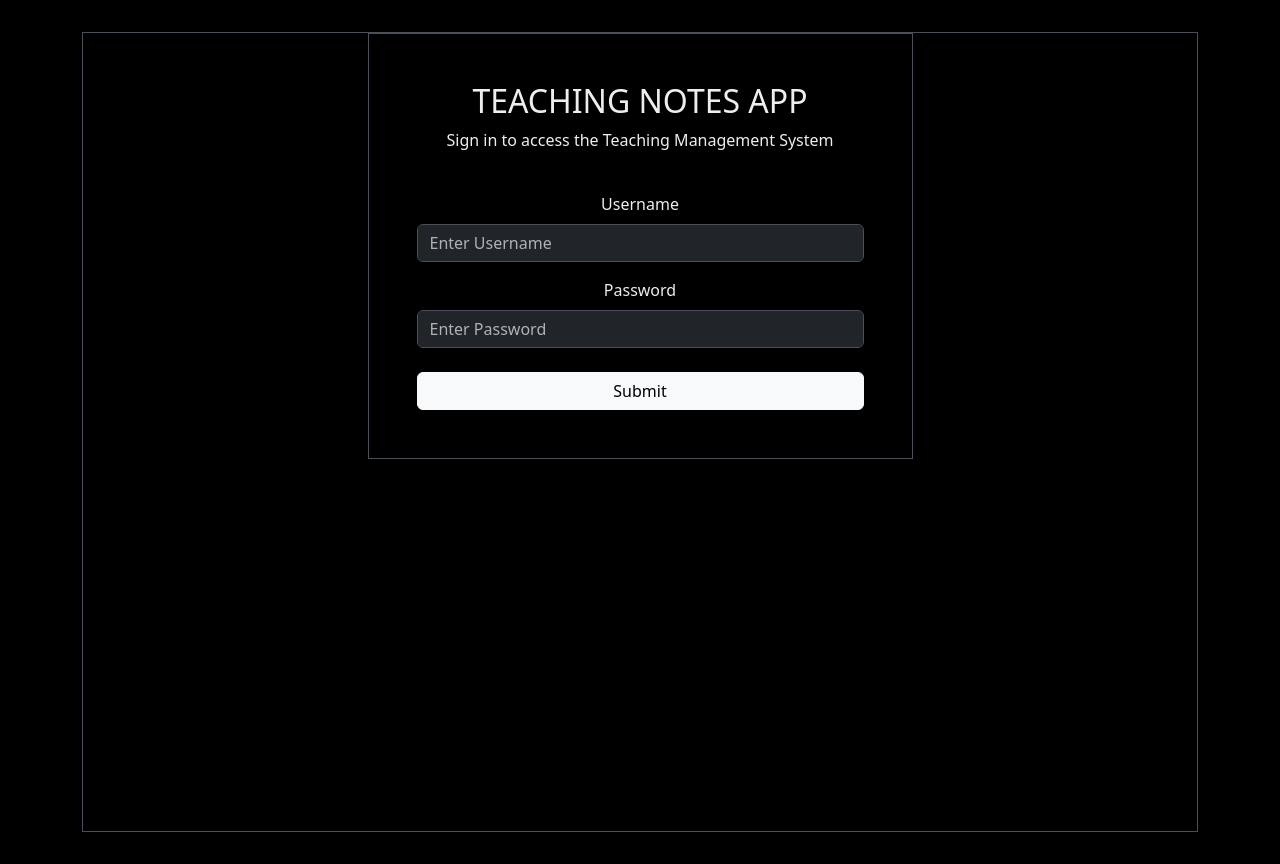
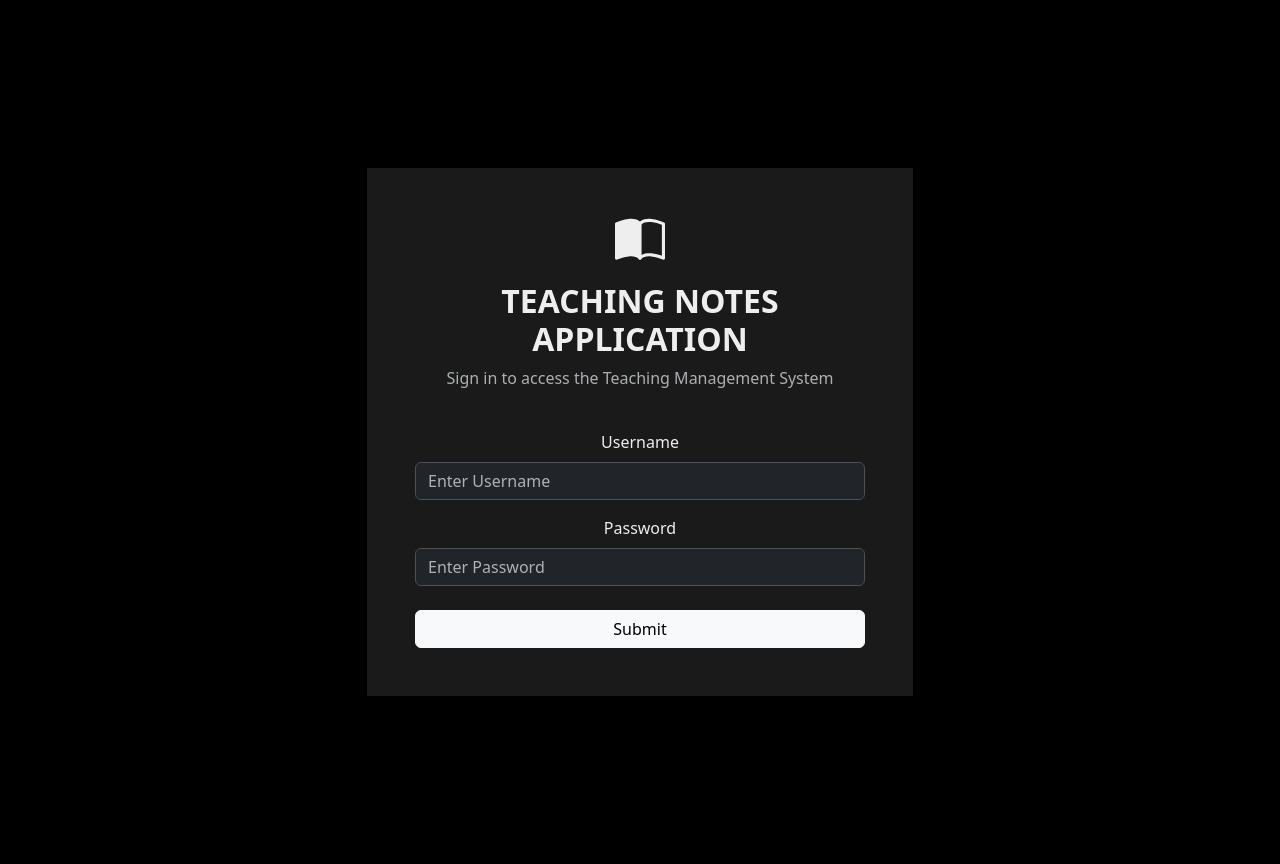
Before and after one commit to nurqahar/fullstack, a React (Vite) app in the folder frontend/: page /login in a window 1280 px wide. Built offline with nearby package versions, Linux system fonts and the light colour scheme.

Commit message:
add dashboard, edit navbar

```diff
--- a/frontend/src/App.jsx
+++ b/frontend/src/App.jsx
@@ -3,6 +3,7 @@ import Container from "react-bootstrap/Container";
 import "./App.css";
 import Login from "./pages/Login.jsx";
 import Homepage from "./components/Homepage";
+import Dashboard from "./components/Dashboard.jsx";
 
 function App() {
   return (
@@ -11,6 +12,7 @@ function App() {
         <Routes>
           <Route index element={<Homepage />} />
           <Route path="/login" element={<Login />} />
+          <Route path="/dashboard" element={<Dashboard />} />
         </Routes>
       </Container>
     </BrowserRouter>
--- /dev/null
+++ b/frontend/src/components/Dashboard.jsx
@@ -0,0 +1,22 @@
+import Container from "react-bootstrap/Container";
+import Navbar from "react-bootstrap/Navbar";
+import Nav from "react-bootstrap/Nav";
+import Button from "react-bootstrap/Button";
+
+export default function Dashboard() {
+  return (
+    <Container fluid="md" className="bg-body-tertiary " data-bs-theme="dark">
+      <Navbar expand="md">
+        <Container>
+          <Navbar.Brand>Teaching Notes</Navbar.Brand>
+          <Navbar.Toggle aria-controls="basic-navbar-nav" />
+          <Navbar.Collapse id="basic-navbar-nav">
+            <Nav className="me-auto">
+              <Button variant="danger">Logout</Button>
+            </Nav>
+          </Navbar.Collapse>
+        </Container>
+      </Navbar>
+    </Container>
+  );
+}
--- a/frontend/src/index.css
+++ b/frontend/src/index.css
@@ -4,11 +4,6 @@
   --primary-txt-color-custom: rgb(238, 238, 238);
   --secondary-bg-color-custom: rgb(79, 111, 82, 0.8);
   --secondary-txt-strong-color-custom: rgb(115, 144, 114);
-
-  font-synthesis: none;
-  text-rendering: optimizeLegibility;
-  -webkit-font-smoothing: antialiased;
-  -moz-osx-font-smoothing: grayscale;
 }
 
 body {
--- a/frontend/src/pages/Login.jsx
+++ b/frontend/src/pages/Login.jsx
@@ -3,16 +3,34 @@ import Row from "react-bootstrap/Row";
 import Col from "react-bootstrap/Col";
 import Form from "react-bootstrap/Form";
 import Button from "react-bootstrap/Button";
-import "./css/Login.css";
 
 function Login() {
   return (
-    <Container className="vh-100 border" data-bs-theme="dark">
-      <Container className="border p-5 w-50 mx-auto" id="login-card">
+    <Container
+      className="vh-100 d-flex align-items-center"
+      data-bs-theme="dark"
+    >
+      <Container
+        className=" p-5 w-50 mx-auto"
+        id="login-card"
+        style={{ backgroundColor: "rgba(255, 255,255, .1)" }}
+      >
         <Row>
           <Col className="text-center mb-4">
-            <h2>TEACHING NOTES APP</h2>
-            <p>Sign in to access the Teaching Management System</p>
+            <svg
+              xmlns="http://www.w3.org/2000/svg"
+              width="50"
+              height="50"
+              fill="currentColor"
+              class="bi bi-book-half mb-3"
+              viewBox="0 0 16 16"
+            >
+              <path d="M8.5 2.687c.654-.689 1.782-.886 3.112-.752 1.234.124 2.503.523 3.388.893v9.923c-.918-.35-2.107-.692-3.287-.81-1.094-.111-2.278-.039-3.213.492zM8 1.783C7.015.936 5.587.81 4.287.94c-1.514.153-3.042.672-3.994 1.105A.5.5 0 0 0 0 2.5v11a.5.5 0 0 0 .707.455c.882-.4 2.303-.881 3.68-1.02 1.409-.142 2.59.087 3.223.877a.5.5 0 0 0 .78 0c.633-.79 1.814-1.019 3.222-.877 1.378.139 2.8.62 3.681 1.02A.5.5 0 0 0 16 13.5v-11a.5.5 0 0 0-.293-.455c-.952-.433-2.48-.952-3.994-1.105C10.413.809 8.985.936 8 1.783" />
+            </svg>
+            <h2 className="fw-bold">TEACHING NOTES APPLICATION</h2>
+            <p className="text-body-secondary">
+              Sign in to access the Teaching Management System
+            </p>
           </Col>
         </Row>
         <Row>
--- a/frontend/src/pages/css/Login.css
+++ /dev/null
@@ -1,3 +0,0 @@
-#login-card {
-  margin: auto;
-}
```
Also changed, not shown: frontend/src/components/Navbar.jsx (+24 -0 lines).
